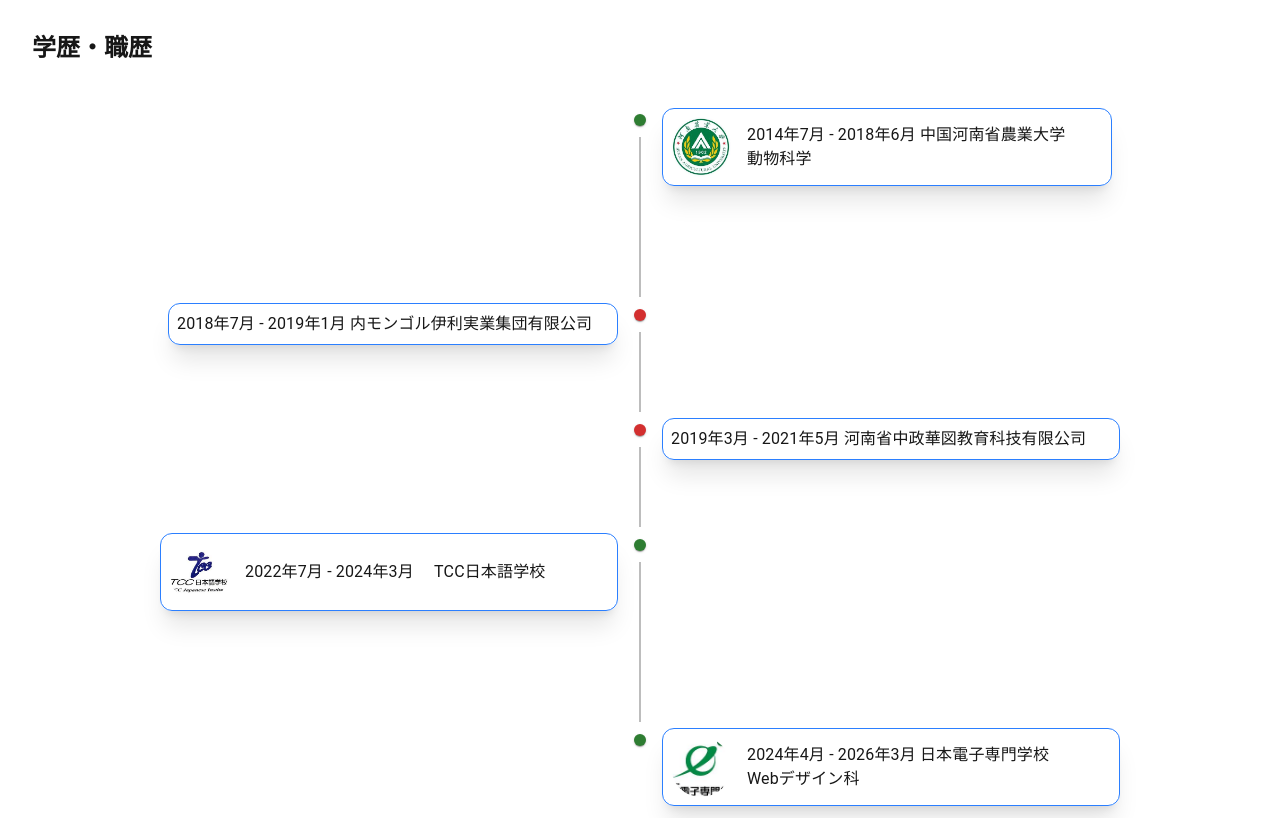
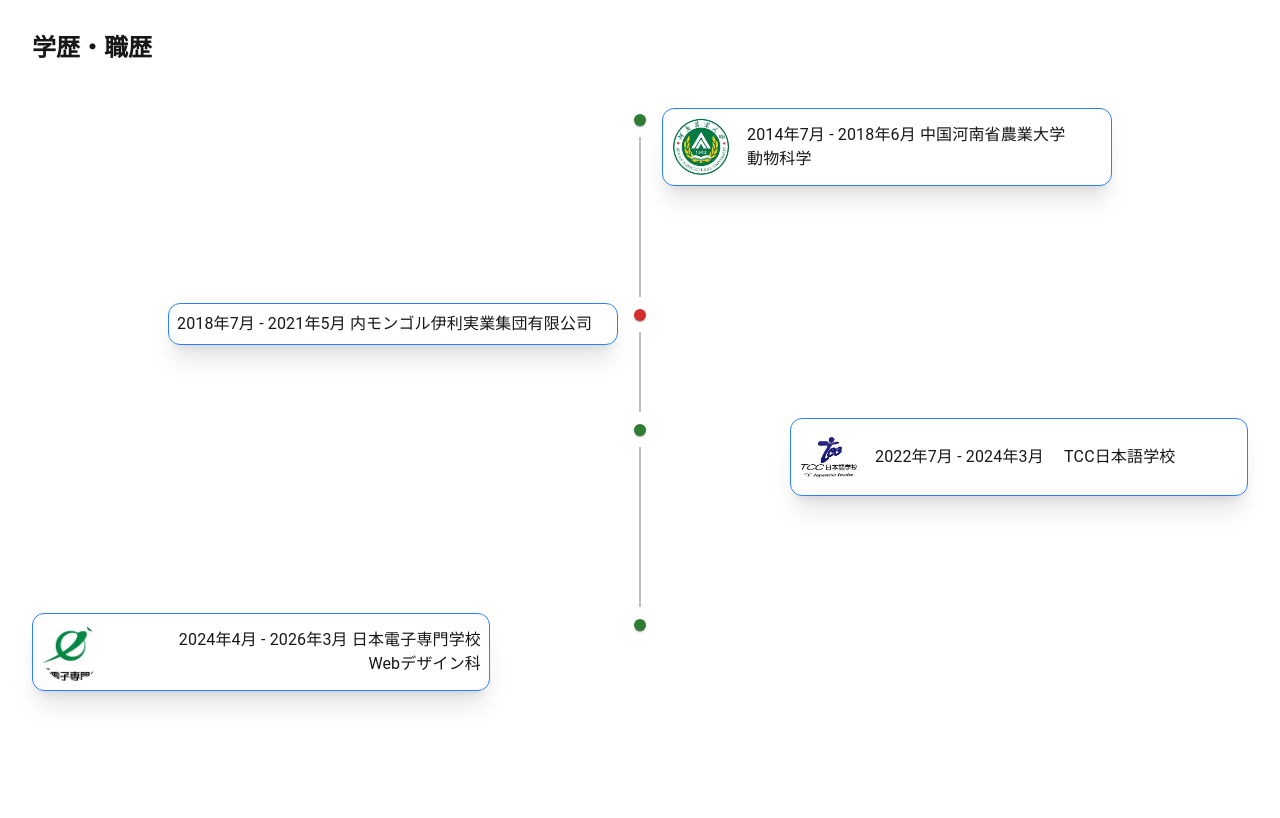
Before and after one commit to liupeiyu21/Portfolio, a Next.js app: page /mycareertimeline in a window 1280 px wide. Built offline with nearby package versions, Linux system fonts and the light colour scheme.

Commit message:
エラー修正

```diff
--- a/app/mycareertimeline/page.tsx
+++ b/app/mycareertimeline/page.tsx
@@ -45,13 +45,13 @@ export default function MyCarerTimeLine() {
         <TimelineContent>
           <div className='flex items-center space-x-4 border border-blue-500 p-2 rounded-xl shadow-xl ml-34 '>
               <div>
-                <p>2018年7月 - 2019年1月 内モンゴル伊利実業集団有限公司</p>
+                <p>2018年7月 - 2021年5月 内モンゴル伊利実業集団有限公司</p>
               </div>
           </div>
         </TimelineContent>
       </TimelineItem>
 
-      <TimelineItem>
+      {/* <TimelineItem>
 
         <TimelineSeparator>
           <TimelineDot color="error" />
@@ -64,7 +64,7 @@ export default function MyCarerTimeLine() {
               </div>
           </div>
         </TimelineContent>
-      </TimelineItem>
+      </TimelineItem> */}
 
 
 
```
